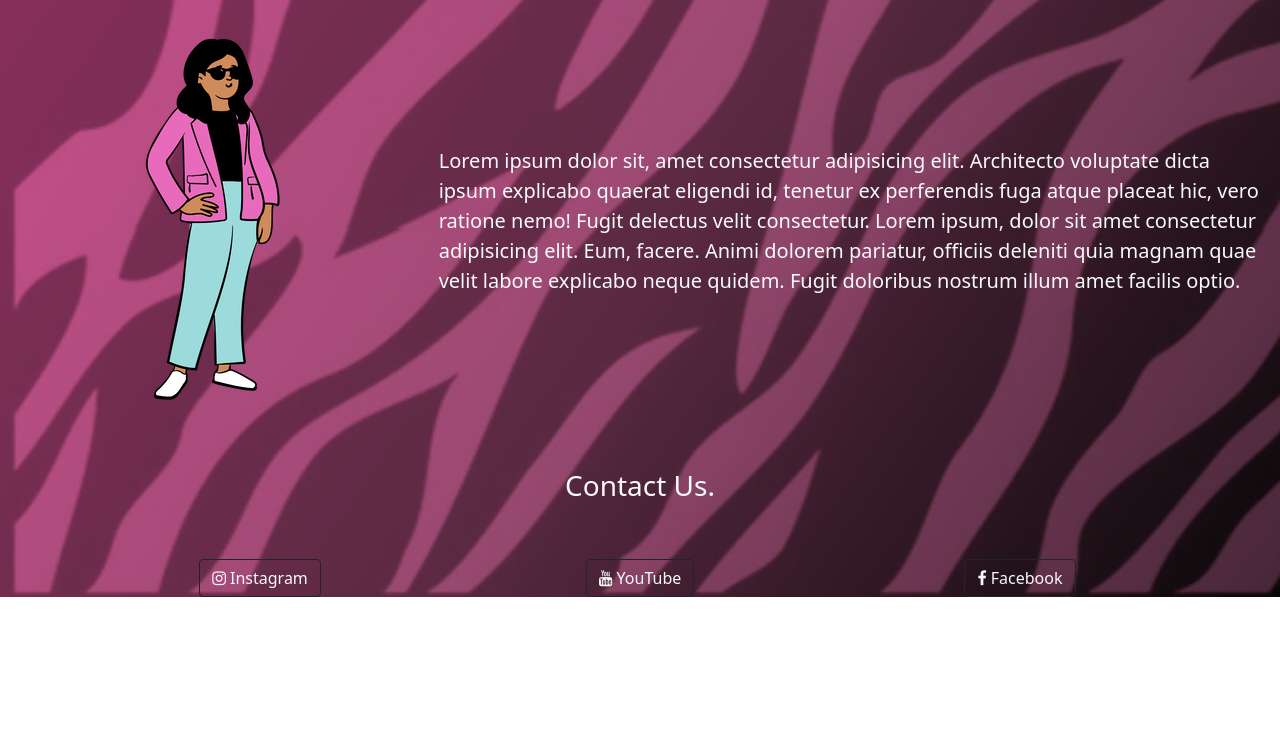
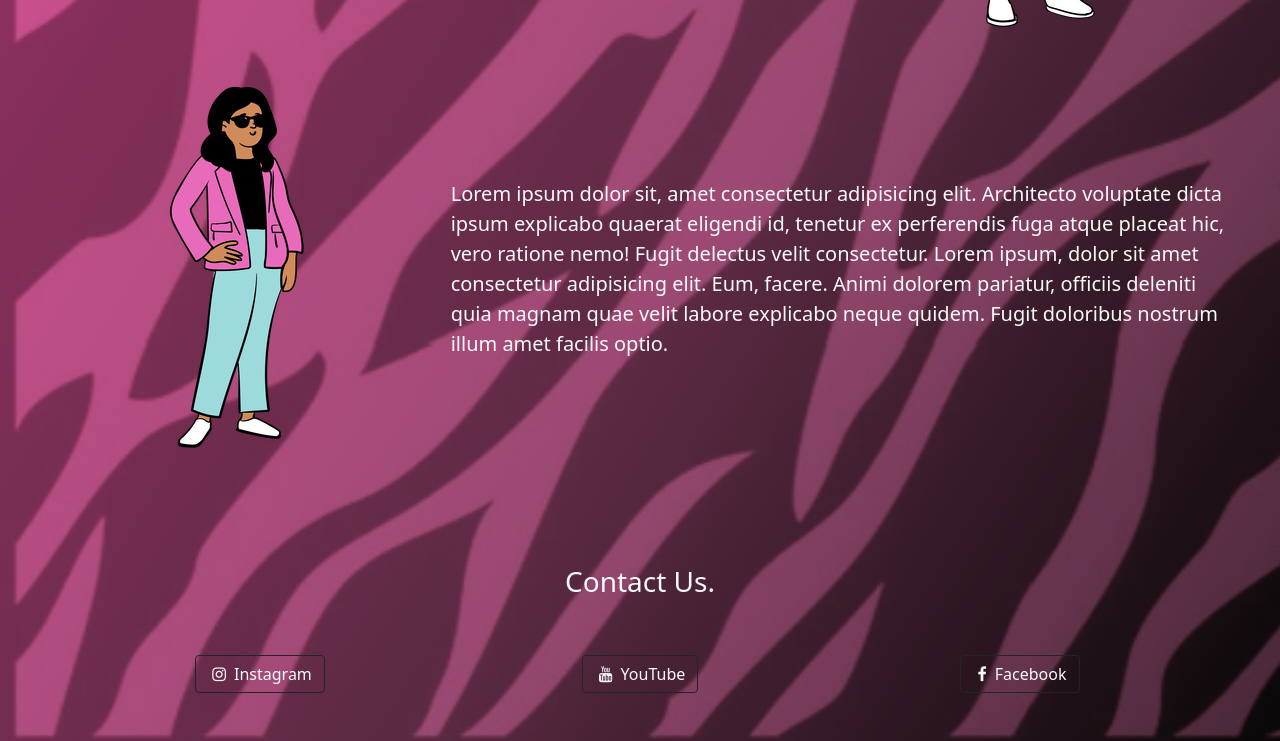
Before and after one commit to NoobieD/AbstractWebDesign, a plain HTML site: page index.html in a window 1280 px wide. Shown: the part 1262-2003 px from the top of the page. Before the commit the page ends 1859 px from the top, so only its background shows below. Drawn offline with nearby package versions, Linux system fonts and the light colour scheme.

Commit message:
Update index.html

```diff
--- a/index.html
+++ b/index.html
@@ -28,9 +28,9 @@
               <span class="navbar-toggler-icon"></span>
             </button>
                     <div class="collapse navbar-collapse" id="collapsibleNavId">
-                        <ul class="navbar-nav ms-auto">
+                        <ul class="navbar-nav ms-auto text-center">
                             <li class="nav-item">
-                                <a class="nav-link btn btn-outline-dark" role="button" href="#home">Home</a>
+                                <a class="nav-link btn-outline-dark" role="button" href="#home">Home</a>
                             </li>
                             <li class="nav-item">
                                 <a class="nav-link btn-outline-dark" role="button" href="#about">About</a>
@@ -50,7 +50,7 @@
         </header>
         <!-- End Header -->
         <!-- Main Content -->
-        <div class="container-fluid">
+        <div class="container-fluid p-10">
             <main id="home" class="mt-5">
                 <div class="row">
                     <div class="col">
@@ -70,7 +70,7 @@
         <!-- End Main Content -->
         <br />
         <!-- Section Content -->
-        <div class="container-fluid">
+        <div class="container-fluid p-5">
             <section id="about" class="mt-5">
                 <div class="row align-items-center text-center">
                     <div class="col h3 text-light align-self-center">About Us.</div>
@@ -97,16 +97,16 @@
             </section>
         </div>
         <!-- Footer -->
-        <div class="container">
+        <div class="container pb-5">
             <footer id="contact" class="mt-5">
                 <div class="row align-items-center text-center">
                     <div class="col h3 text-light">Contact Us.</div>
                 </div>
 
                 <div class="row text-center mt-5">
-                    <div class="col-4"><button class="btn btn-outline-dark text-light"><i class="fa fa-instagram" aria-hidden="true"></i> Instagram</button></div>
-                    <div class="col-4"><button class="btn btn-outline-dark text-light"><i class="fa fa-youtube" aria-hidden="true"></i> YouTube</button></div>
-                    <div class="col-4"><button class="btn btn-outline-dark text-light"><i class="fa fa-facebook" aria-hidden="true"></i> Facebook</button></div>
+                    <div class="col-4"><button class="btn btn-outline-dark text-light"><i class="fa fa-instagram mx-1" aria-hidden="true"></i> Instagram</button></div>
+                    <div class="col-4"><button class="btn btn-outline-dark text-light"><i class="fa fa-youtube mx-1" aria-hidden="true"></i> YouTube</button></div>
+                    <div class="col-4"><button class="btn btn-outline-dark text-light"><i class="fa fa-facebook mx-1" aria-hidden="true"></i> Facebook</button></div>
                 </div>
         </div>
         </footer>
```
